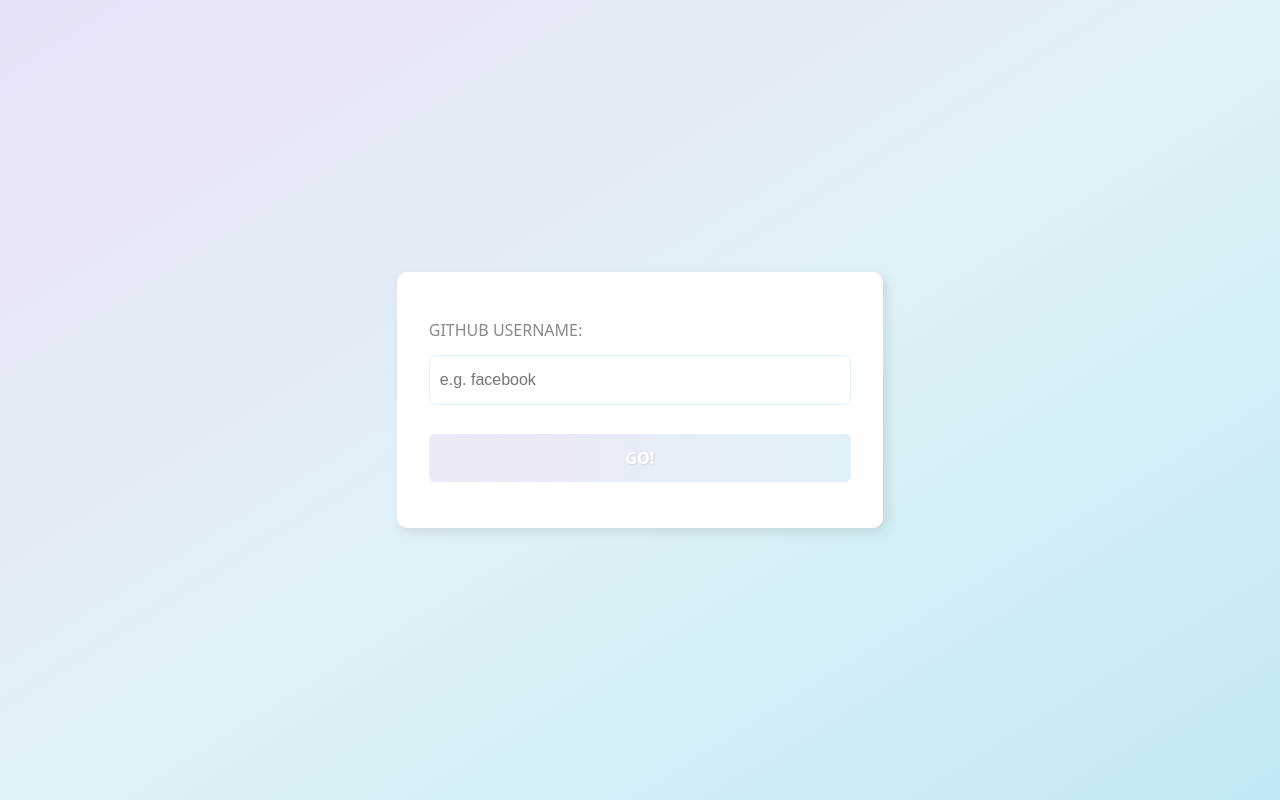
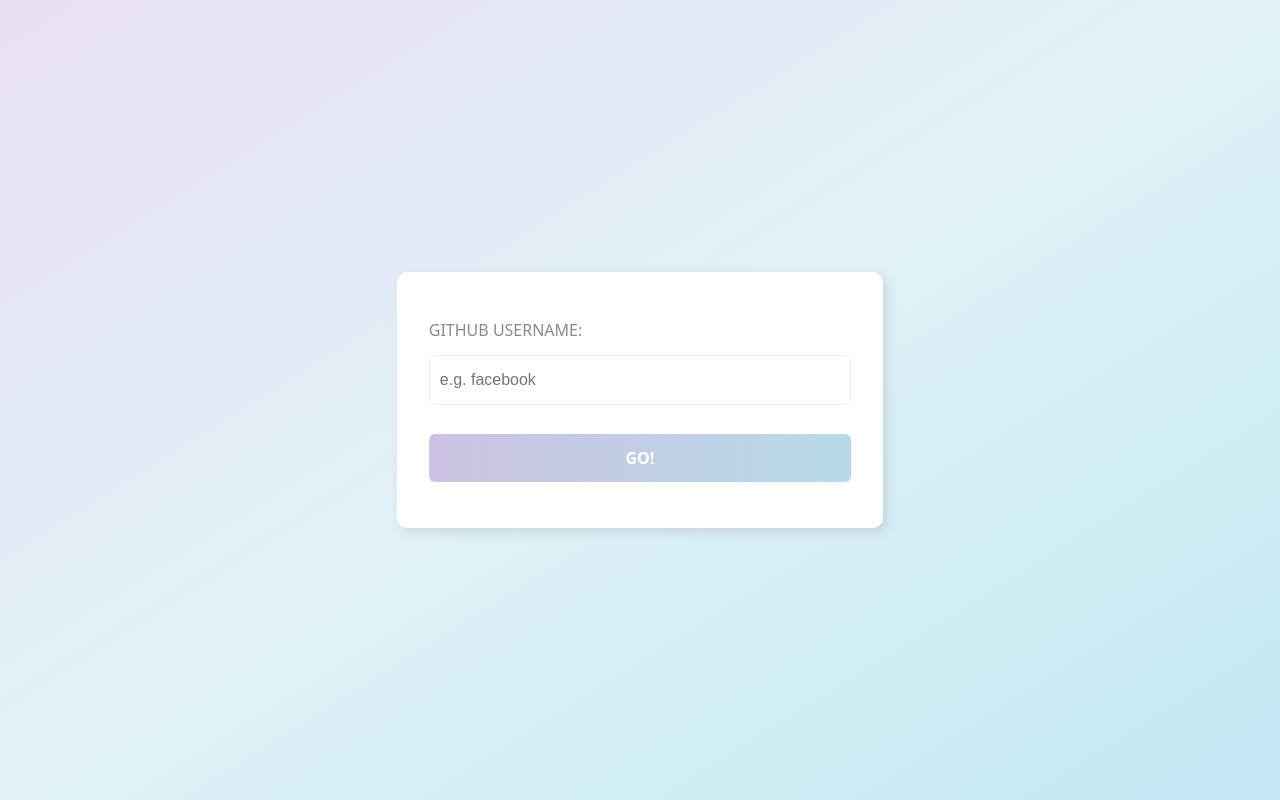
Before and after one commit to krunoslav-k/react-parcijalni, a React (Vite) app: page / in a window 1280 px wide. Built offline with nearby package versions, Linux system fonts and the light colour scheme.

Commit message:
style: update and unify all button styles

```diff
--- a/src/components/FormComponent/FormComponent.jsx
+++ b/src/components/FormComponent/FormComponent.jsx
@@ -37,7 +37,7 @@
 
       <button
         type="submit"
-        className={clsx(styles.userFormButton, sharedStyles.baseField)}
+        className={clsx(sharedStyles.baseButton, sharedStyles.baseField)}
       >
         GO!
       </button>
--- a/src/components/FormComponent/FormComponent.module.css
+++ b/src/components/FormComponent/FormComponent.module.css
@@ -19,15 +19,3 @@
 .userFormInput {
   border: 1px solid #e0f2f7;
 }
-
-.userFormButton {
-  color: white;
-  text-shadow: 1px 1px 2px rgba(0, 0, 0, 0.1);
-  font-weight: 700;
-  background: linear-gradient(to right, #ede8f5, #e0f2f7);
-}
-
-.userFormButton:hover {
-  background: linear-gradient(to right, #e5e0ef, #daebf0);
-  border: 2px solid white;
-}
--- a/src/components/UserDetailsComponent/UserDetailsComponent.jsx
+++ b/src/components/UserDetailsComponent/UserDetailsComponent.jsx
@@ -35,10 +35,14 @@
       <RepoListComponent repos={userRepos}></RepoListComponent>
 
       <button
-        className={clsx(styles.resetButton, sharedStyles.baseField)}
+        className={clsx(
+          styles.resetButton,
+          sharedStyles.baseButton,
+          sharedStyles.baseField
+        )}
         onClick={onReset}
       >
-        Reset
+        RESET
       </button>
     </div>
   );
--- a/src/styles/sharedStyles.module.css
+++ b/src/styles/sharedStyles.module.css
@@ -16,3 +16,18 @@
   border-radius: 6px;
   padding: 0 10px;
 }
+
+.baseButton {
+  color: white;
+  font-weight: 600;
+  background: linear-gradient(to right, #cbc2e2, #b7dbe7);
+}
+
+.baseButton:hover {
+  background: linear-gradient(to right, #cabdea, #a9dbeb);
+  box-shadow: 0 4px 12px rgba(91, 84, 141, 0.3);
+  transform: translateY(-1px);
+  transition: all 0.2s ease-in-out;
+  cursor: pointer;
+  border: none;
+}
```
